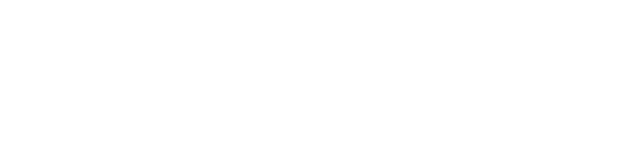
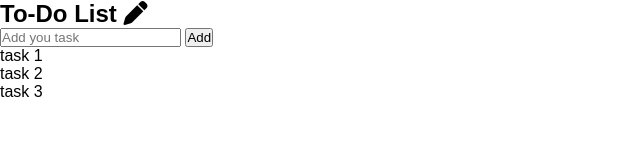
Before and after one commit to AliAbdelAall/Todo-Website, a plain HTML site: page pages/todo.html in a window 1280 px wide. Shown: the whole page, without its empty margins (0-640 px from the left). Drawn offline with Linux system fonts and the light colour scheme.

Commit message:
added html content for todo page

```diff
--- a/pages/todo.html
+++ b/pages/todo.html
@@ -3,12 +3,29 @@
 <head>
   <meta charset="UTF-8">
   <meta name="viewport" content="width=device-width, initial-scale=1.0">
+  <link
+      rel="stylesheet"
+      href="https://cdnjs.cloudflare.com/ajax/libs/font-awesome/6.5.1/css/all.min.css"
+    />
   <link rel="stylesheet" href="../styles/common/utilities.css">
   <link rel="stylesheet" href="../styles/common/colors.css">
   <link rel="stylesheet" href="../styles/styles-pages/todo.css">
   <title>login</title>
 </head>
 <body>
-
+  <div class="container">
+    <div class=" todo-container">
+      <h2 flex align-center class="header">To-Do List <i class="fa-solid fa-pen"></i></h2>
+      <div class="add-task">
+        <input type="text" placeholder="Add you task">
+        <button class="add-btn">Add</button>
+      </div>
+      <ul class="task-list">
+        <li>task 1</li>
+        <li>task 2</li>
+        <li>task 3</li>
+      </ul>
+    </div>
+  </div>
 </body>
 </html>
--- a/styles/common/utilities.css
+++ b/styles/common/utilities.css
@@ -26,6 +26,10 @@
   justify-content: space-around;
 }
 
+.space-between{
+  justify-content: space-between;
+}
+
 .align-center{
   align-items: center;
 }
```
Also changed, not shown: index.html (line endings or trailing spaces).
